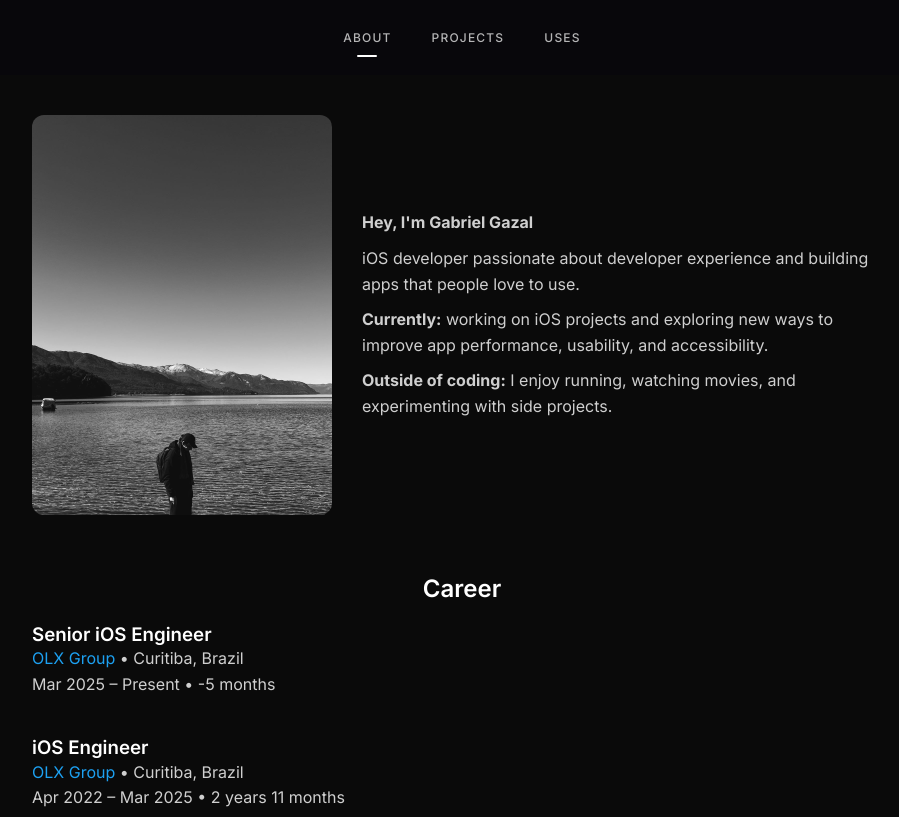
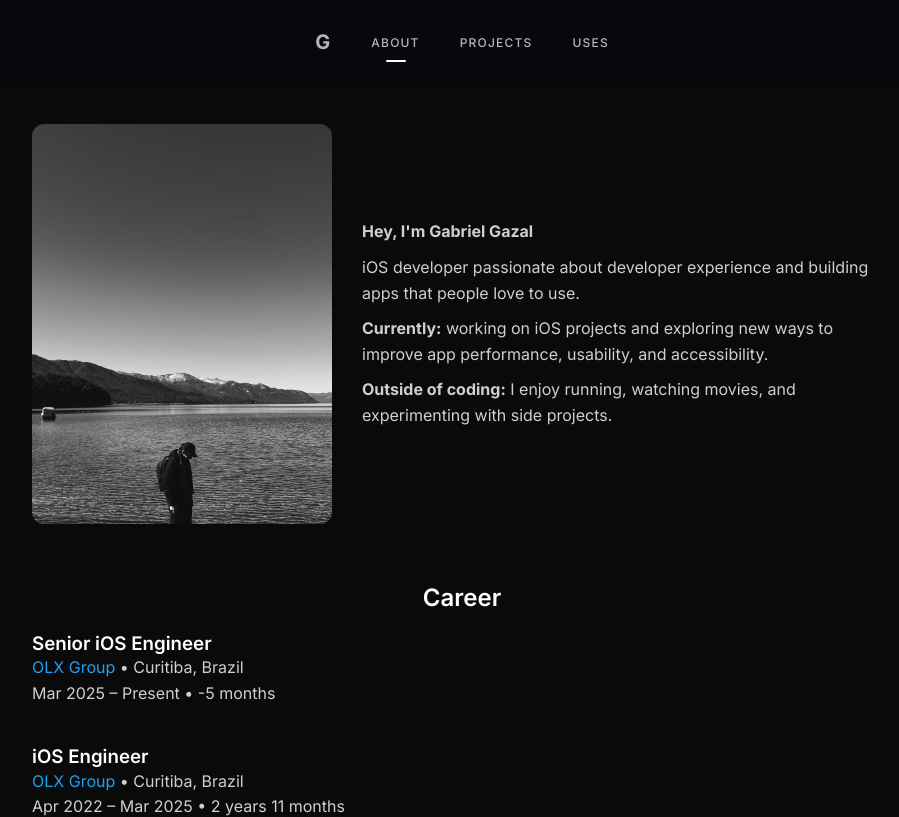
Before and after one commit to gabrielgazal/gabrielgazal.com, a Next.js app: page /about in a window 1280 px wide. Shown: the top 817 px of the page, without its empty margins (178-1077 px from the left). Built offline with nearby package versions, Linux system fonts and the light colour scheme; what kbar would draw is missing.

Commit message:
Added navbutton

```diff
--- a/components/Navbar.js
+++ b/components/Navbar.js
@@ -8,6 +8,7 @@ export default function NavBar() {
   const [hovered, setHovered] = useState('');
 
   const navItems = [
+    { name: "G", href: "/" }, // Transformamos o botão G em navItem
     { name: "About", href: "/about" },
     { name: "Projects", href: "/projects" },
     { name: "Uses", href: "/uses" }
@@ -23,7 +24,7 @@ export default function NavBar() {
           <Link
             key={item.href}
             href={item.href}
-            className={`${styles.navItem} ${isActive ? styles.active : ""}`}
+            className={`${item.name === "G" ? styles.navLogo : styles.navItem} ${isActive ? styles.active : ""}`}
             onMouseEnter={() => setHovered(item.name)}
             onMouseLeave={() => setHovered('')}
           >
--- a/styles/NavBar.module.css
+++ b/styles/NavBar.module.css
@@ -5,6 +5,7 @@
     padding: 10px 20px;
     justify-content: center;
     align-items: center;
+    position: relative;
 }
 
 .navItem {
@@ -21,7 +22,6 @@
     transition: color 0.3s ease;
 }
 
-/* Retângulo de hover para todos os itens */
 .navItem::before {
     content: '';
     position: absolute;
@@ -29,26 +29,22 @@
     left: 0;
     right: 0;
     bottom: 0;
-    background: rgba(255, 255, 255, 0.1);
+    background: rgba(255, 255, 255, 0.08);
     border-radius: 12px;
     opacity: 0;
     transition: opacity 0.3s ease;
     z-index: 0;
-    /* atrás do texto */
 }
 
 .navItem:hover::before {
     opacity: 1;
 }
 
-/* Texto muda no hover */
 .navItem:hover {
     color: #ffffff;
     z-index: 1;
-    /* garante que o texto fique acima do retângulo */
 }
 
-/* Barra inferior somente para o item ativo */
 .navItem.active::after {
     content: '';
     position: absolute;
@@ -58,13 +54,10 @@
     width: 20px;
     height: 2px;
     background: #ffffff;
-    /* barra branca */
     border-radius: 1px;
     z-index: 2;
-    /* acima do retângulo hover */
 }
 
-/* Barrinha vermelha para itens não ativos */
 .navItem:not(.active)::after {
     content: '';
     position: absolute;
@@ -77,3 +70,61 @@
     border-radius: 1px;
     z-index: 2;
 }
+
+.navLogo {
+    position: relative;
+    /* importantíssimo para ::before */
+    display: inline-block;
+    padding: 20px;
+    font-size: 20px;
+    font-weight: bold;
+    color: rgba(255, 255, 255, 0.7);
+    /* mesma cor dos navItems */
+    text-decoration: none !important;
+    cursor: pointer;
+    text-transform: uppercase;
+    letter-spacing: 1.2px;
+    transition: color 0.3s ease;
+    z-index: 1;
+    /* texto acima do retângulo */
+}
+
+/* Retângulo de hover para navLogo */
+.navLogo::before {
+    content: '';
+    position: absolute;
+    top: 0;
+    left: 0;
+    right: 0;
+    bottom: 0;
+    background: rgba(255, 255, 255, 0.08);
+    border-radius: 12px;
+    opacity: 0;
+    transition: opacity 0.3s ease;
+    z-index: 0;
+    /* atrás do texto */
+}
+
+.navLogo:hover::before {
+    opacity: 1;
+}
+
+.navLogo:hover {
+    color: #ffffff;
+    z-index: 2;
+    /* garante que o texto fique acima do retângulo */
+}
+
+/* Barra inferior do botão G (sempre sumida) */
+.navLogo::after {
+    content: '';
+    position: absolute;
+    bottom: 8px;
+    left: 50%;
+    transform: translateX(-50%);
+    width: 20px;
+    height: 2px;
+    background: rgba(255, 255, 255, 0);
+    border-radius: 1px;
+    z-index: 2;
+}
```
